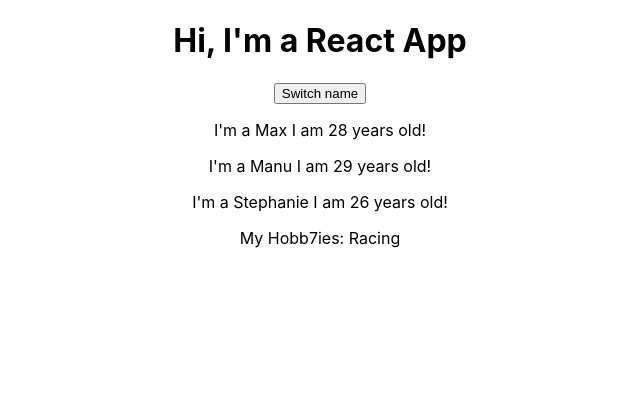
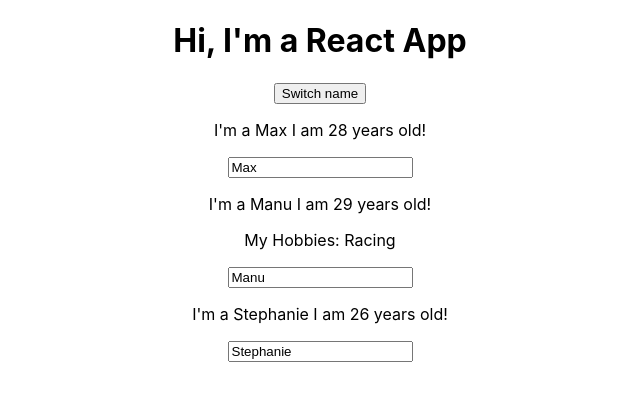
Before and after one commit to Unosquare-CoE-JavaScript/alexis-delgado, a React (Create React App) app in the folder react_complete_guide/: page / in a window 1280 px wide. Shown: the top 400 px of the page, without its empty margins (320-960 px from the left). Built offline with nearby package versions, Linux system fonts and the light colour scheme.

Commit message:
Binding functions

```diff
--- a/react_complete_guide/src/App.js
+++ b/react_complete_guide/src/App.js
@@ -16,13 +16,23 @@
 
   console.log(personsState, otherState);
 
-  const switchNameHandler = () => {
+  const switchNameHandler = (newName) => {
     // console.log("Was clicked!");
     setPersonsState({
       persons: [
-        { name: "Maximilian", age: 28 },
+        { name: newName, age: 28 },
         { name: "Manu", age: 29 },
         { name: "Stephanie", age: 27 },
+      ],
+    });
+  };
+
+  const nameChangedHandler = (event) => {
+    setPersonsState({
+      persons: [
+        { name: "Max", age: 28 },
+        { name: event.target.value, age: 29 },
+        { name: "Stephanie", age: 26 },
       ],
     });
   };
@@ -30,7 +40,9 @@
   return (
     <div className="App">
       <h1>Hi, I'm a React App</h1>
-      <button onClick={switchNameHandler}>Switch name</button>
+      <button onClick={() => switchNameHandler("Maximilian")}>
+        Switch name
+      </button>
       <Person
         name={personsState.persons[0].name}
         age={personsState.persons[0].age}
@@ -38,13 +50,14 @@
       <Person
         name={personsState.persons[1].name}
         age={personsState.persons[1].age}
-      />
+        changed={nameChangedHandler}
+      >
+        My Hobbies: Racing
+      </Person>
       <Person
         name={personsState.persons[2].name}
         age={personsState.persons[2].age}
-      >
-        My Hobb7ies: Racing
-      </Person>
+      />
     </div>
   );
 };
--- a/react_complete_guide/src/Person/Person.js
+++ b/react_complete_guide/src/Person/Person.js
@@ -7,6 +7,7 @@
         I'm a {props.name} I am {props.age} years old!
       </p>
       <p>{props.children}</p>
+      <input type="text" onChange={props.changed} value={props.name} />
     </div>
   );
 };
```
